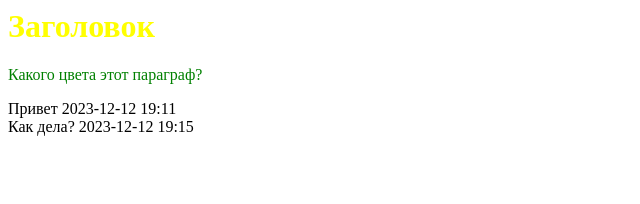
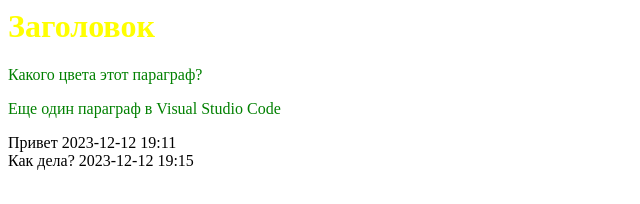
Before and after one commit to MaxZRu/Test_2023-12-12, a plain HTML site: page index.html in a window 1280 px wide. Shown: the whole page, without its empty margins (0-640 px from the left). Drawn offline with Linux system fonts and the light colour scheme.

Commit message:
Update index.html
Добавил параграф

```diff
--- a/index.html
+++ b/index.html
@@ -9,6 +9,7 @@
 <body>
   <h1>Заголовок</h1>
   <p>Какого цвета этот параграф?</p>
+  <p>Еще один параграф в Visual Studio Code </p>
   Привет 2023-12-12 19:11<br>
   Как дела? 2023-12-12 19:15
 </body>
```
